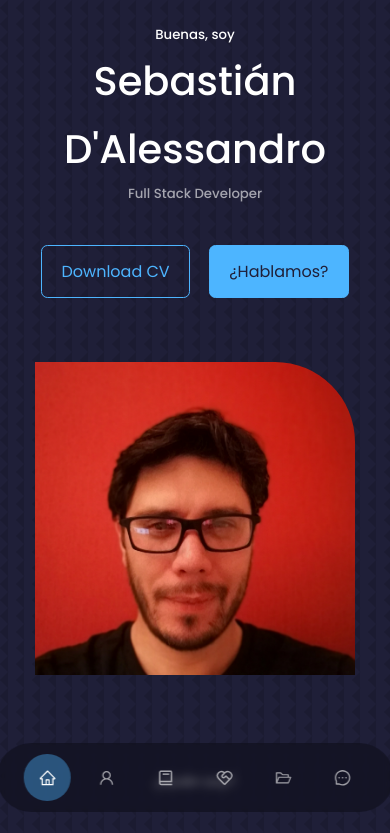
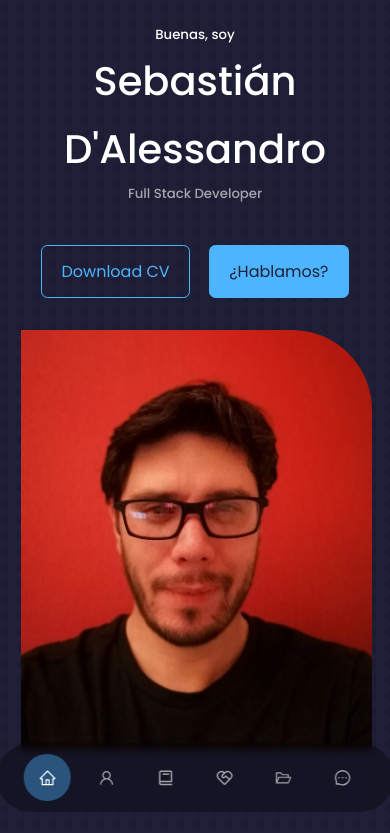
Before and after one commit to SebaDAlessandro/portfolio, a React (Create React App) app: page / in a window 390 px wide. Shown: the top 833 px of the page. Built offline with nearby package versions, Linux system fonts and the light colour scheme.

Commit message:
modificando foto principal

```diff
--- a/package.json
+++ b/package.json
@@ -1,5 +1,6 @@
 {
   "name": "react-porfolio",
+  "homepage": "https://sebadalessandro.github.io/portfolio/",
   "version": "0.1.0",
   "private": true,
   "dependencies": {
@@ -7,6 +8,7 @@
     "@testing-library/jest-dom": "^5.16.2",
     "@testing-library/react": "^12.1.4",
     "@testing-library/user-event": "^13.5.0",
+    "gh-pages": "^3.2.3",
     "react": "^17.0.2",
     "react-dom": "^17.0.2",
     "react-icons": "^4.3.1",
@@ -15,6 +17,8 @@
     "web-vitals": "^2.1.4"
   },
   "scripts": {
+    "predeploy": "npm run build",
+    "deploy": "gh-pages -d build",
     "start": "react-scripts start",
     "build": "react-scripts build",
     "test": "react-scripts test",
--- a/src/components/contact/Contant.jsx
+++ b/src/components/contact/Contant.jsx
@@ -45,7 +45,7 @@ const Contant = () => {
           <input type="text" name='name' placeholder="Ingrese su nombre completo" required/>
           <input type="email" name="email" placeholder="Tu Email" required/>
           <textarea name="message" rows="7" placeholder="Tu Message" required ></textarea>
-          <button type="submit" className='btn btn-primary'>Send Message</button>
+          <button type="submit" className='btn btn-primary'>Enviar</button>
         </form>
       </div>
     </section>
--- a/src/components/header/header.css
+++ b/src/components/header/header.css
@@ -66,7 +66,7 @@ header {
 
 @media screen and (max-width: 1024px) {
     header {
-        height: 80vh;
+        height: 130vh;
     }
 
     .me{
@@ -79,12 +79,13 @@ header {
 
 @media screen and (max-width: 600px) {
     header {
-        height: 80vh;
+        height: 105vh;
     }
 
     .me{
-        width: 20rem;
-        left: calc(50% - 10rem);
+        width: 100%;
+        margin: 2rem auto 3rem;
+        left: 0.1rem;
     }
 
     .header__social, .scroll__down {
--- a/src/index.css
+++ b/src/index.css
@@ -59,7 +59,6 @@ h1 {
 
 section {
     margin-top: 8rem;
-    /* height: 100vh; */
 }
 
 section > h2, section > h5 {
```
Also changed, not shown: src/assets/Abril.jpg (deleted), 1 other file (tests, documents, lock files or other folders).
